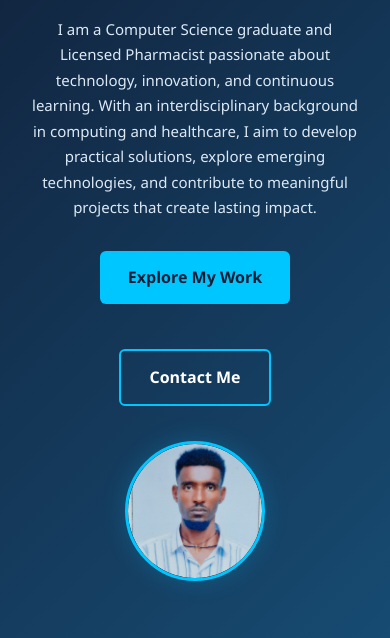
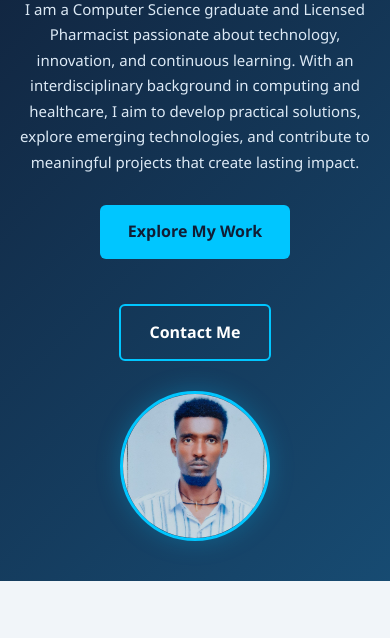
Before and after one commit to TebikachewChekol/My-Portfolio, a plain HTML site: page index.html in a window 390 px wide. Shown: the part 404-1042 px from the top of the page. Drawn offline with nearby package versions, Linux system fonts and the light colour scheme.

Commit message:
Update style.css

```diff
--- a/CSS/style.css
+++ b/CSS/style.css
@@ -355,17 +355,18 @@ footer {
 .hero-content {
     flex: 1;
     max-width: 700px;
+    text-align: left;
 }
 
 /* PROFILE PHOTO - RIGHT SIDE */
 .hero-image {
-    width: 180px;
-    height: 180px;
-    flex-shrink: 0;
+    width: 210px;
+    height: 210px;
+    flex: 0 0 210px;
     border: 3px solid #00c6ff;
     border-radius: 50%;
     overflow: hidden;
-    box-shadow: 0 0 25px rgba(0, 198, 255, 0.2);
+    box-shadow: 0 0 25px rgba(0, 198, 255, 0.25);
 }
 
 .hero-image img {
@@ -374,7 +375,6 @@ footer {
     object-fit: cover;
     object-position: center;
     display: block;
-    border-radius: 50%;
 }
 
 /* BUTTONS */
@@ -383,6 +383,7 @@ footer {
     gap: 15px;
     flex-wrap: wrap;
     align-items: center;
+    justify-content: flex-start;
 }
 
 .btn-outline {
@@ -395,82 +396,44 @@ footer {
     background: #00c6ff;
     color: #101d35;
 }
+
 /* TABLET AND MOBILE */
 @media (max-width: 768px) {
     .hero {
         flex-direction: column;
         text-align: center;
+        gap: 30px;
+        padding: 50px 6%;
     }
 
     .hero-content {
         max-width: 100%;
+        text-align: center;
     }
 
     .hero-buttons {
         justify-content: center;
+    }
+
+    .hero-image {
+        width: 170px;
+        height: 170px;
+        flex-basis: 170px;
+    }
+}
+
+@media (max-width: 480px) {
+    .hero {
+        padding: 40px 5%;
     }
 
     .hero-image {
         width: 150px;
         height: 150px;
-    }
-}
-
-/* FINAL HERO POSITION FIX */
-.hero {
-    display: flex !important;
-    flex-direction: row !important;
-    align-items: center !important;
-    justify-content: space-between !important;
-    gap: 35px !important;
-}
-
-.hero-content {
-    flex: 1 !important;
-    text-align: left !important;
-}
-
-.hero-buttons {
-    display: flex !important;
-    justify-content: flex-start !important;
-    gap: 15px;
-}
-
-.hero-image {
-    width: 170px !important;
-    height: 170px !important;
-    flex: 0 0 170px !important;
-    margin: 0 !important;
-}
-
-.hero-image img {
-    width: 100% !important;
-    height: 100% !important;
-    object-fit: cover !important;
-    border-radius: 50% !important;
-}
-
-/* Only stack on small phones */
-@media (max-width: 600px) {
-    .hero {
-        flex-direction: column !important;
-        text-align: center !important;
-    }
-
-    .hero-content {
-        text-align: center !important;
-    }
-
-    .hero-buttons {
-        justify-content: center !important;
-    }
-
-    .hero-image {
-        width: 140px !important;
-        height: 140px !important;
-        flex: 0 0 140px !important;
-    }
-}
+        flex-basis: 150px;
+    }
+}
+
 /* ABOUT SECTION */
 .about-content {
     max-width: 850px;
```
